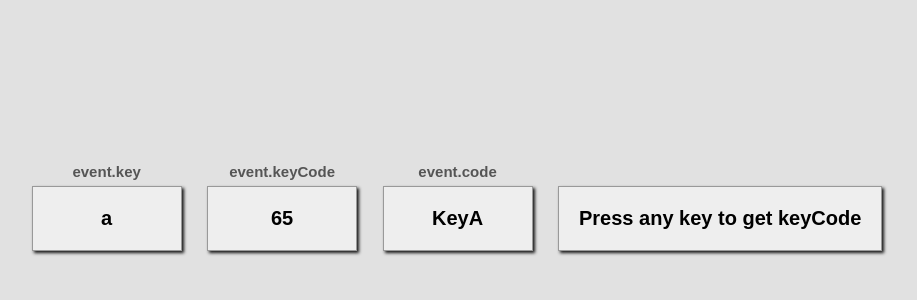
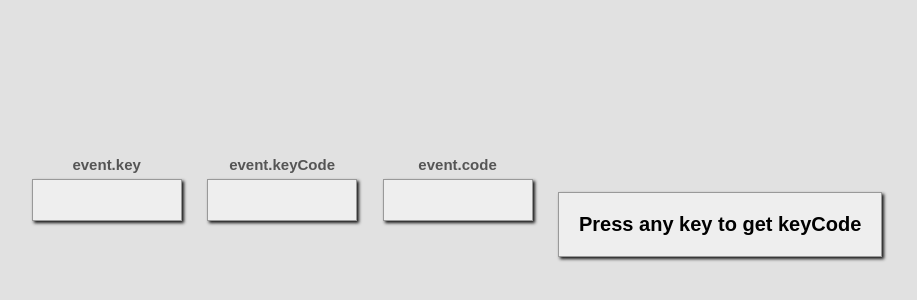
Before and after one commit to marksayers46/JS_Widgets, a plain HTML site: page event-keyCodes/index.html in a window 1280 px wide. Shown: the part 182-482 px from the top of the page, without its empty margins (183-1100 px from the left). Drawn offline with Linux system fonts and the light colour scheme; a web font is replaced by a local one.

Commit message:
removed hardcode, starting dynamic functionality

```diff
--- a/event-keyCodes/index.html
+++ b/event-keyCodes/index.html
@@ -10,17 +10,17 @@
 <body>
     <div id="insert">
         <div class="key">
-            a
+
             <small>event.key</small>
         </div>
 
         <div class="key">
-            65
+
             <small>event.keyCode</small>
         </div>
 
         <div class="key">
-            KeyA
+
             <small>event.code</small>
         </div>
 
--- a/event-keyCodes/script.js
+++ b/event-keyCodes/script.js
@@ -0,0 +1,3 @@
+window.addEventListener("keydown", (e) => {
+    console.log(e)
+})
```
